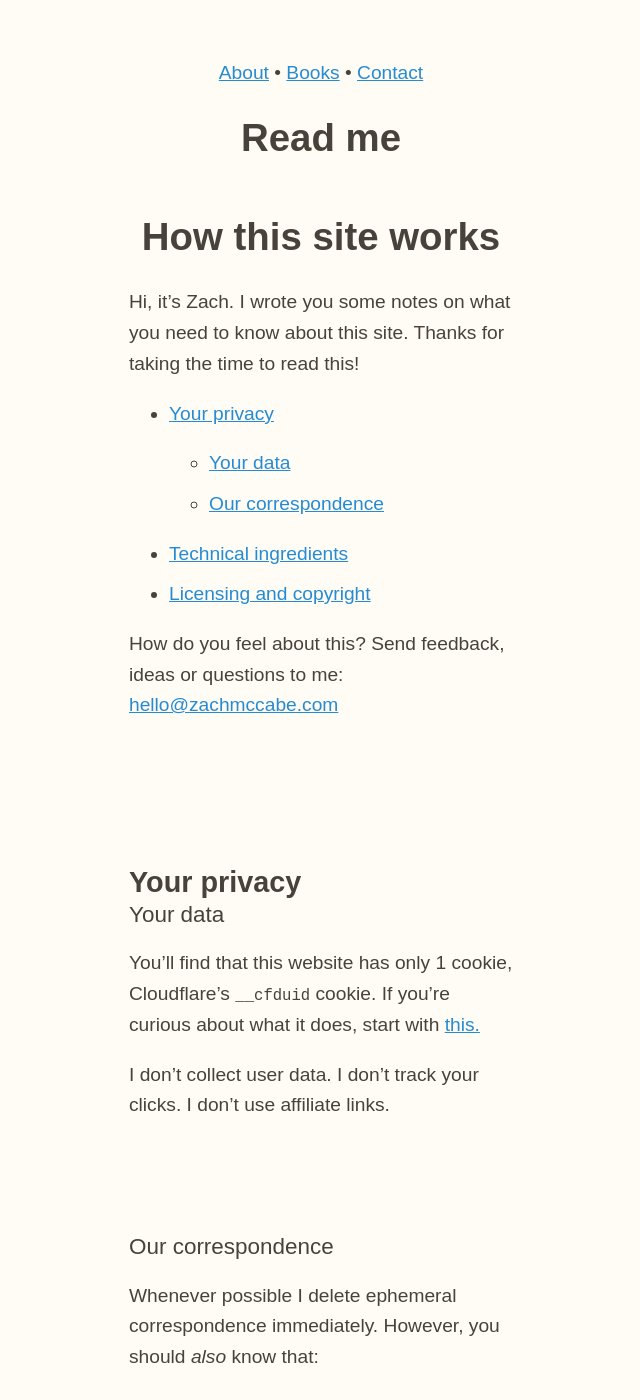
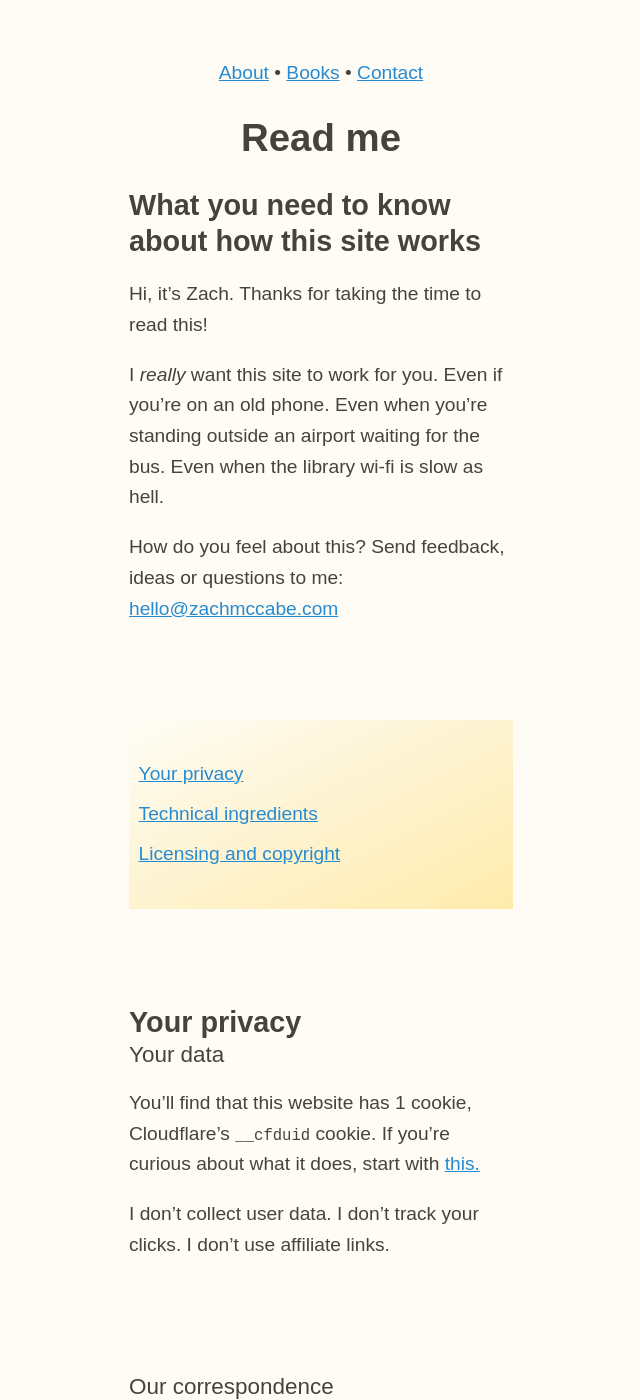
Before and after one commit to zachmccabe/zachmccabe.github.io, a Jekyll site: the page built from ntk.md, in a window 1280 px wide and 1400 px high. Shown: the whole window, without its empty margins (319-959 px from the left). Built offline with Jekyll 4.4.1, drawn with Linux system fonts in a browser that asks for light colours; some of the changed text lies outside the part shown.

Commit message:
Update ntk.md

```diff
--- a/ntk.md
+++ b/ntk.md
@@ -2,24 +2,27 @@
 layout: kaoliang3_article
 title: Read me
 date: 2019-08-29
-description: Using this website
+description: What you need to know about how this site works
+nav: |
+  + [Your privacy](https://www.zachmccabe.com/readme.html#your-privacy)
+  + [Technical ingredients](https://www.zachmccabe.com/readme.html#technical-ingredients)
+  + [Licensing and copyright](https://www.zachmccabe.com/readme.html#licensing-and-copyright)
 
 ---
 
 
-# How this site works
+## What you need to know about how this site works
 
-Hi, it's Zach. I wrote you some notes on what you need to know about this site. Thanks for taking the time to read this!
+Hi, it's Zach. Thanks for taking the time to read this!
+
+I *really* want this site to work for you. Even if you're on an old phone. Even when you're standing outside an airport waiting for the bus. Even when the library wi-fi is slow as hell.
+
+How do you feel about this? Send feedback, ideas or questions to me: [hello@zachmccabe.com](mailto:hello@zachmccabe.com)
 
 
-+ [Your privacy](https://www.zachmccabe.com/readme.html#your-privacy)
-  + [Your data](https://www.zachmccabe.com/readme.html#your-data)
-  + [Our correspondence](https://www.zachmccabe.com/readme.html#our-correspondence)
-+ [Technical ingredients](https://www.zachmccabe.com/readme.html#technical-ingredients)
-+ [Licensing and copyright](https://www.zachmccabe.com/readme.html#licensing-and-copyright)
 
+{% include page_nav.html %}
 
-How do you feel about this? Send feedback, ideas or questions to me: [hello@zachmccabe.com](mailto:hello@zachmccabe.com)
 
 
 
@@ -28,7 +31,7 @@ How do you feel about this? Send feedback, ideas or questions to me: [hello@zach
 
 ### Your data
 
-You'll find that this website has only 1 cookie, Cloudflare's `__cfduid` cookie. If you're curious about what it does, start with [this.](https://support.cloudflare.com/hc/en-us/articles/200170156-What-does-the-Cloudflare-cfduid-cookie-do-)
+You'll find that this website has 1 cookie, Cloudflare's `__cfduid` cookie. If you're curious about what it does, start with [this.](https://support.cloudflare.com/hc/en-us/articles/200170156-What-does-the-Cloudflare-cfduid-cookie-do-)
 
 I don't collect user data. I don't track your clicks. I don't use affiliate links.
 
@@ -38,7 +41,7 @@ I don't collect user data. I don't track your clicks. I don't use affiliate link
 Whenever possible I delete ephemeral correspondence immediately. However, you should *also* know that:
 
 1. US regulations do require that I retain some business-related correspondence for several years.
-2. Because I'm human I do take notes for myself. Because I'm human, I keep my digital notes encrypted. 🙊
+2. Because I'm human I do take notes for myself. Because I'm human, I keep my digital notes encrypted. 🤐
 
 
 
```
Also changed, not shown: other parts of ntk.md (+1 -3 lines).
